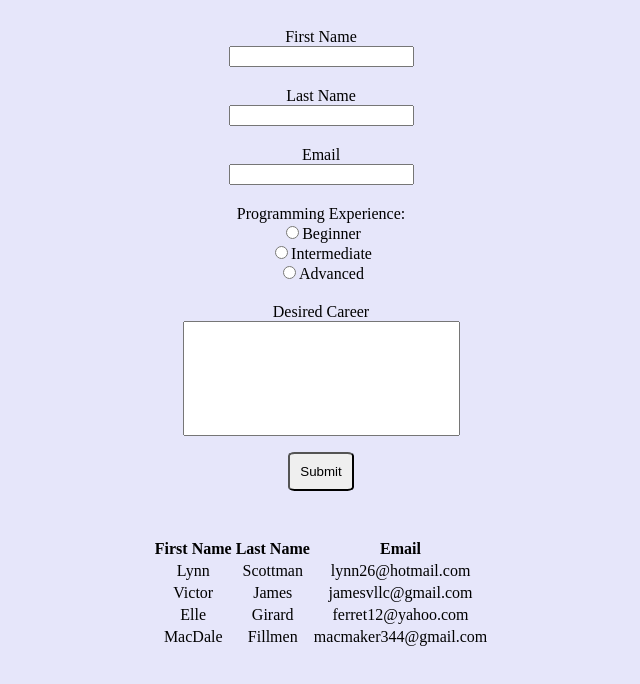
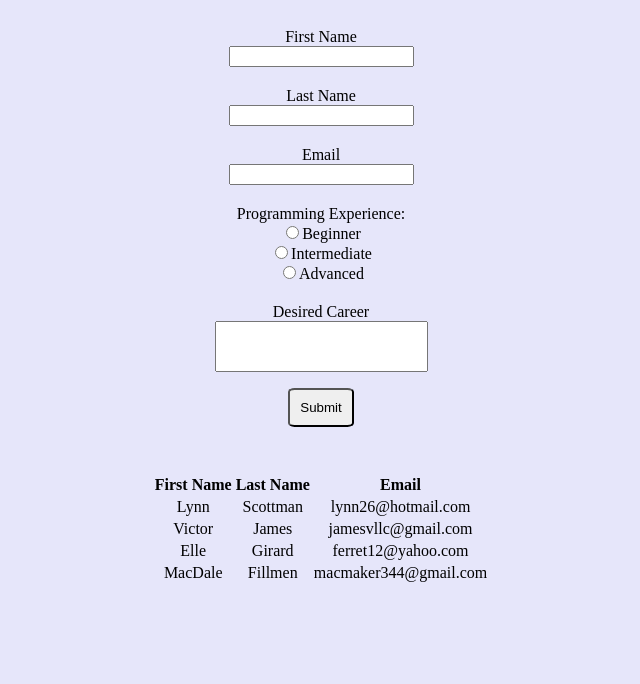
Before and after one commit to RobynAlex/HTML-Forms-Tables, a plain HTML site: page index.html in a window 1280 px wide. Shown: the whole page, without its empty margins (319-959 px from the left). Drawn offline with Linux system fonts and the light colour scheme.

Commit message:
second commit

```diff
--- a/index.html
+++ b/index.html
@@ -30,7 +30,7 @@
             </div>
             <div>
             <label for="career">Desired Career</label><br/>
-            <input type="text" id="career" name="career" /><br />
+            <input type="text" id="career" name="career"><br />
             </div>
             <button>Submit</button>
 
--- a/style.css
+++ b/style.css
@@ -26,5 +26,5 @@ button:hover {
 }
 
 #career {
-    padding: 3rem;
+    padding: 1rem;
 }
```
